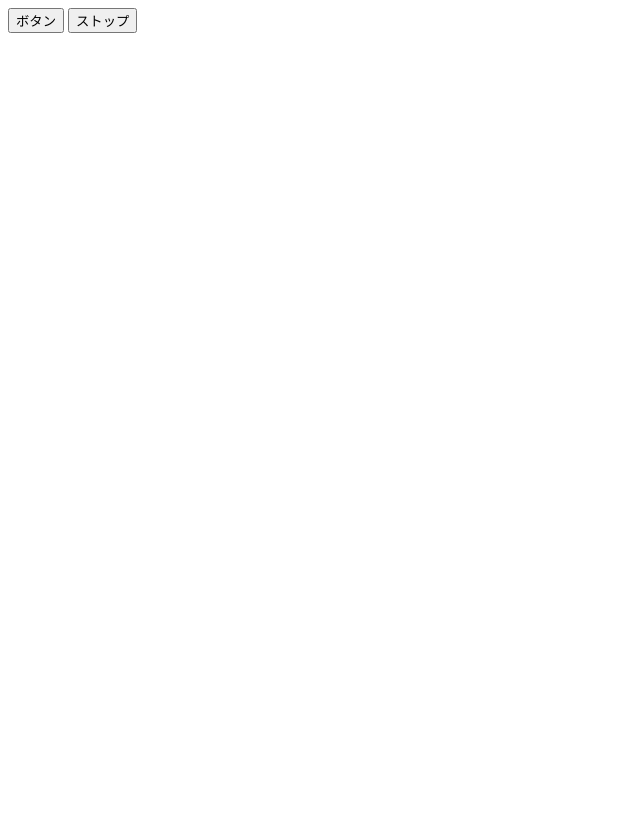
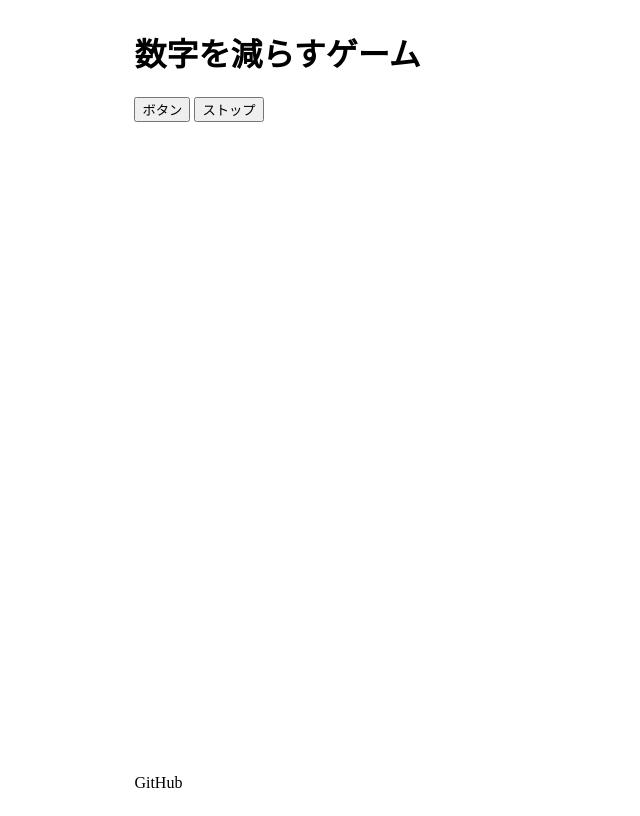
Before and after one commit to phihash/DrainApp, a plain HTML site: page index.html in a window 1280 px wide. Shown: the whole page, without its empty margins (0-640 px from the left). Drawn offline with Linux system fonts and the light colour scheme.

Commit message:
header,footer,mainタグ作成し、wrapperでつつんで、ページ全体を中央寄せした

```diff
--- a/index.html
+++ b/index.html
@@ -5,11 +5,22 @@
   <meta http-equiv="X-UA-Compatible" content="IE=edge">
   <meta name="viewport" content="width=device-width, initial-scale=1.0">
   <title>Document</title>
+  <link rel="stylesheet" href="src/style.css">
 </head>
 <body>
-  <button id="startButton">ボタン</button>
-  <button id="stopButton">ストップ</button>
-  <p id="randomArea"></p>
+  <div class="PageWrapper">
+    <header class="header">
+      <h1>数字を減らすゲーム</h1>
+    </header>
+    <main class="main">
+      <button id="startButton">ボタン</button>
+      <button id="stopButton">ストップ</button>
+      <p id="randomArea"></p>
+    </main>
+    <footer class="footer">
+      <p>GitHub</p>
+    </footer>
+  </div>
 </body>
 <script>
   const randomArea = document.getElementById("randomArea");
--- a/src/style.css
+++ b/src/style.css
@@ -0,0 +1,13 @@
+@charset "UTF-8";
+
+.PageWrapper{
+  display: flex;
+  flex-direction: column;
+  min-height: 100vh;
+  margin: 0 10% ;
+}
+
+.main{
+  flex:1;
+  /* overflow-x: hidden; */
+}
```
